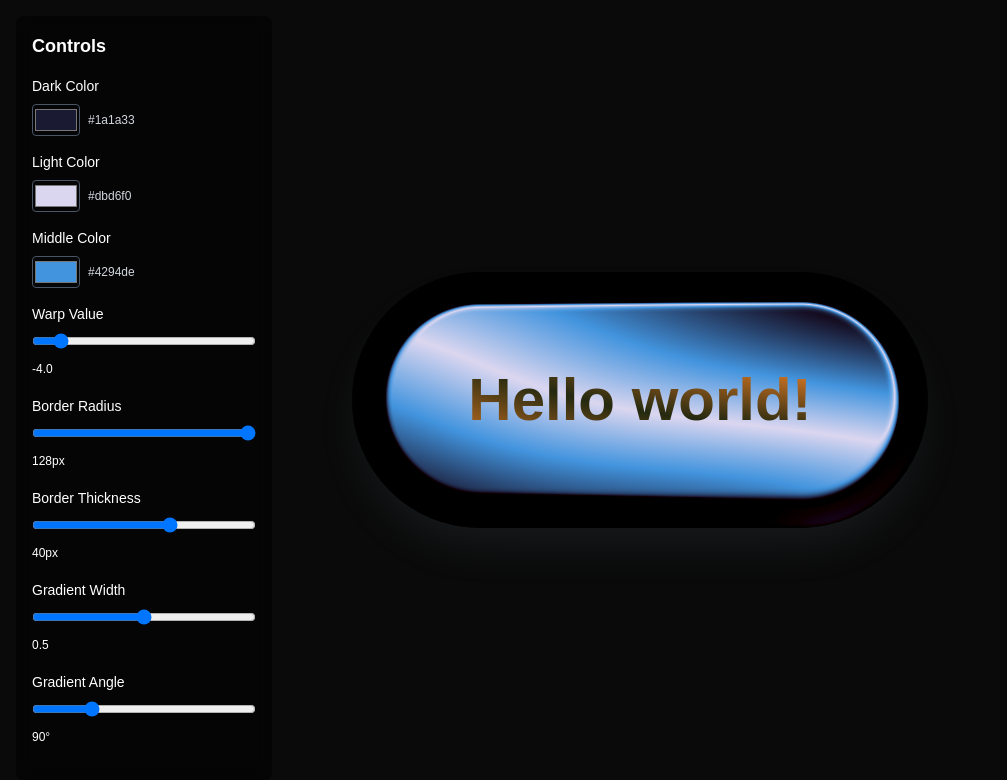
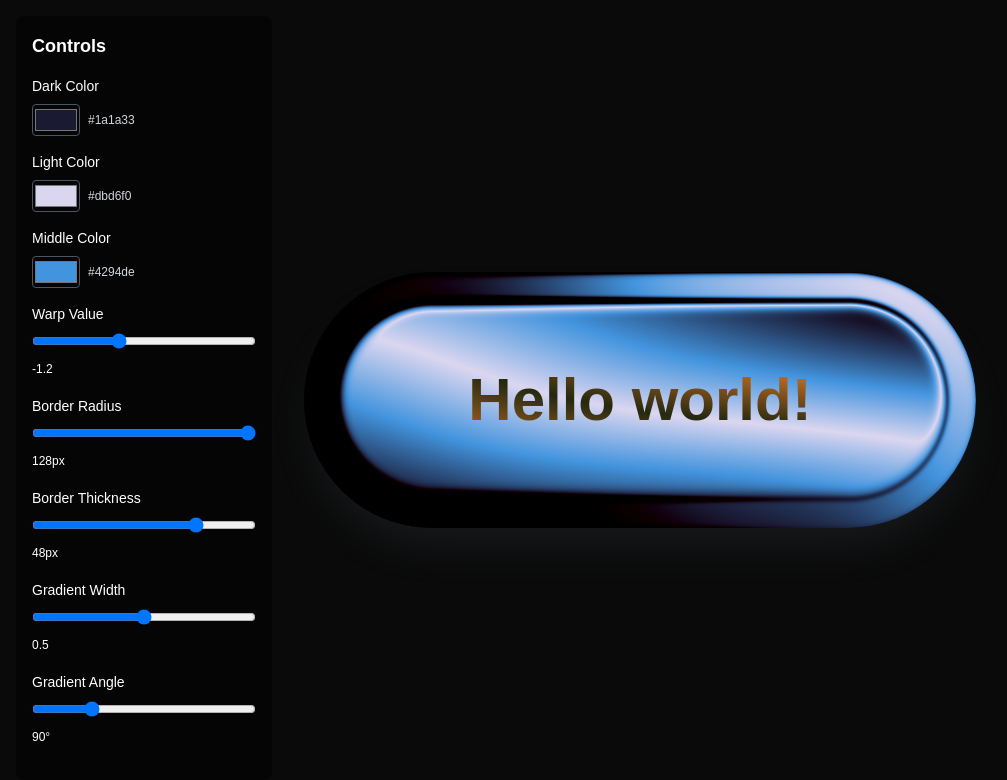
Before and after one commit to shroo3ey/webgl-button, a Next.js app: page / in a window 1280 px wide. Shown: the top 780 px of the page, without its empty margins (0-1007 px from the left). Built offline with nearby package versions, Linux system fonts and the light colour scheme.

Commit message:
adjusted constants

```diff
--- a/src/app/page.tsx
+++ b/src/app/page.tsx
@@ -12,9 +12,9 @@ const WebGLGradient = () => {
   const [darkColor, setDarkColor] = useState({ r: 0.1, g: 0.1, b: 0.2 });
   const [lightColor, setLightColor] = useState({ r: 0.86, g: 0.84, b: 0.94 });
   const [middleColor, setMiddleColor] = useState({ r: 0.26, g: 0.58, b: 0.87 });
-  const [warpValue, setWarpValue] = useState(-4.0);
+  const [warpValue, setWarpValue] = useState(-1.2);
   const [borderRadius, setBorderRadius] = useState(128.0);
-  const [borderThickness, setBorderThickness] = useState(40.0);
+  const [borderThickness, setBorderThickness] = useState(48.0);
   const [gradientWidth, setGradientWidth] = useState(0.5);
   const [gradientAngle, setGradientAngle] = useState(90.0);
 
@@ -422,13 +422,13 @@ const WebGLGradient = () => {
 
   return (
     <div className="w-full h-screen bg-neutral-950 flex items-center justify-center">
-      <div className="w-full max-w-xl h-64 overflow-hidden cursor-pointer hover:scale-105 transition-all duration-200 active:scale-95 shadow-2xl shadow-[#a1b8d1]/10 hover:shadow-[#569ce8]/20 active:shadow-[#569ce8]/40 relative" style={{ borderRadius: `${borderRadius}px` }}>
+      <div className="w-full max-w-2xl h-64 overflow-hidden cursor-pointer hover:scale-105 transition-all duration-200 active:scale-95 shadow-2xl shadow-[#a1b8d1]/10 hover:shadow-[#569ce8]/20 active:shadow-[#569ce8]/40 relative" style={{ borderRadius: `${borderRadius}px` }}>
         <canvas
           ref={canvasRef}
           className="w-full h-full block"
           style={{ width: '100%', height: '100%' }}
         />
-        <p className="absolute top-1/2 left-1/2 -translate-x-1/2 -translate-y-1/2 text-6xl font-black z-100 select-none w-full text-center" style={{ mixBlendMode: 'difference', color: 'white' }}>Hello world!</p>
+        <p className="absolute top-1/2 left-1/2 -translate-x-1/2 -translate-y-1/2 text-6xl font-black z-100 select-none w-full text-center pointer-events-none" style={{ mixBlendMode: 'difference', color: 'white' }}>Hello world!</p>
       </div>
 
       {/* Controls Panel */}
```
